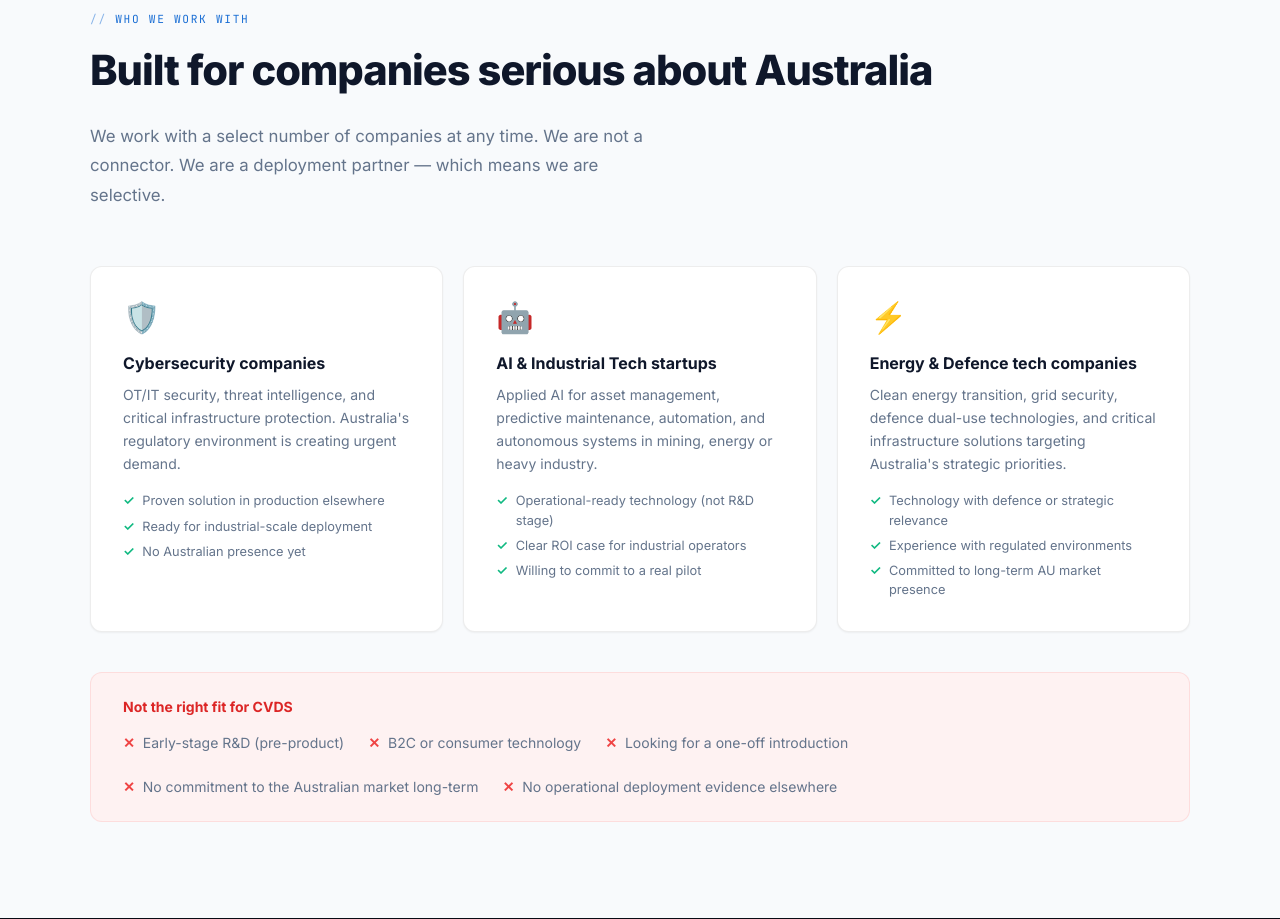
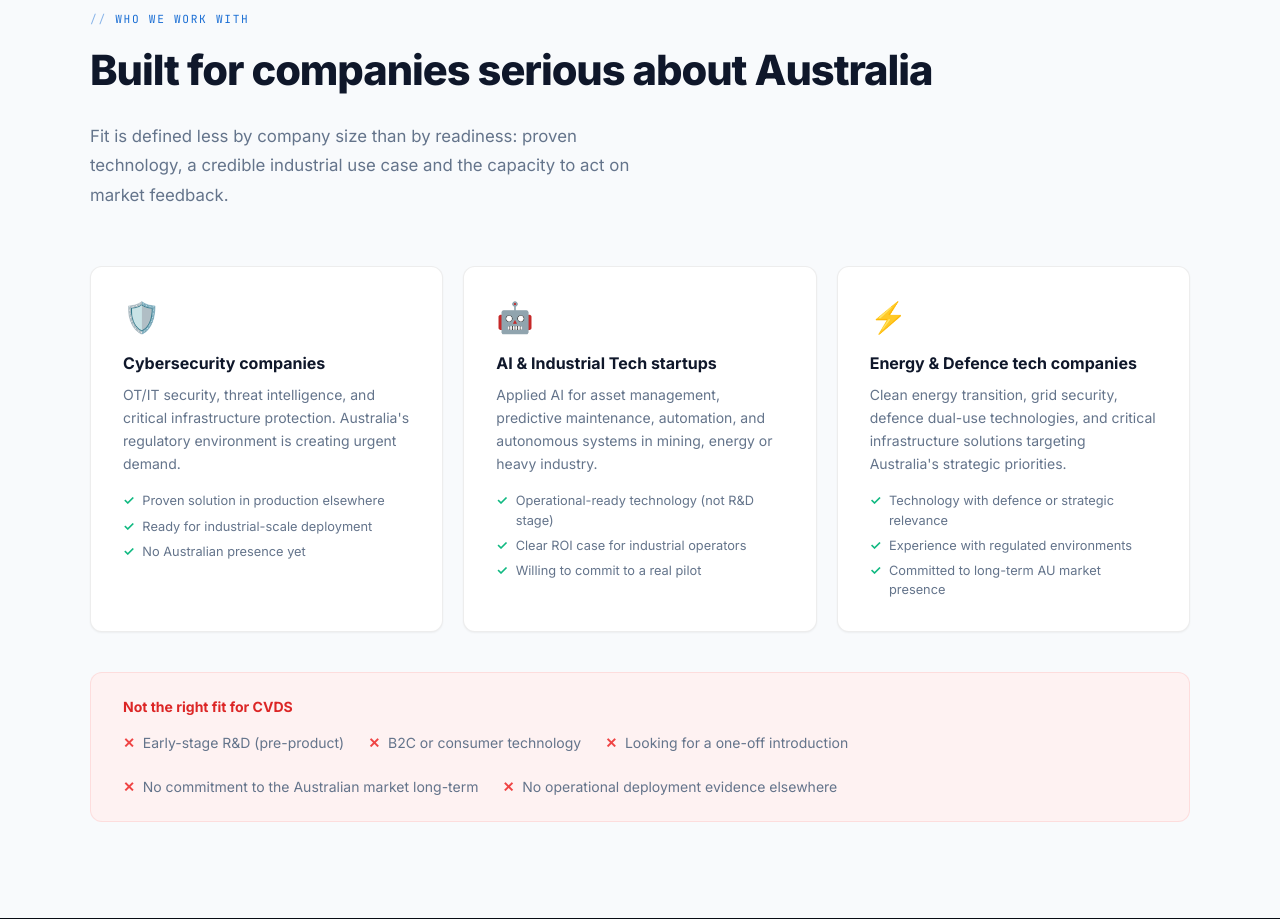
Before and after one commit to cecilepagneux-afk/camelvsunicorn, a React (Vite) app: page / in a window 1280 px wide. Shown: the part 3360-4279 px from the top of the page. Built offline with nearby package versions, Linux system fonts and the light colour scheme.

Commit message:
Refine ForWho copy

```diff
--- a/src/components/ForWho.tsx
+++ b/src/components/ForWho.tsx
@@ -28,7 +28,7 @@ export default function ForWho() {
         <p className="font-mono text-[0.7rem] tracking-[0.15em] text-[#1A6ED4] uppercase mb-3 before:content-['//\00a0'] before:opacity-50">Who we work with</p>
         <h2 className="text-[clamp(1.9rem,3.5vw,2.6rem)] font-extrabold tracking-tight text-slate-900 mb-5">Built for companies serious about Australia</h2>
         <p className="text-slate-500 text-[1.05rem] max-w-[580px] leading-[1.75] mb-14">
-          We work with a select number of companies at any time. We are not a connector. We are a deployment partner — which means we are selective.
+          Fit is defined less by company size than by readiness: proven technology, a credible industrial use case and the capacity to act on market feedback.
         </p>
         <div className="grid md:grid-cols-3 gap-5">
           {cards.map(c => (
```
